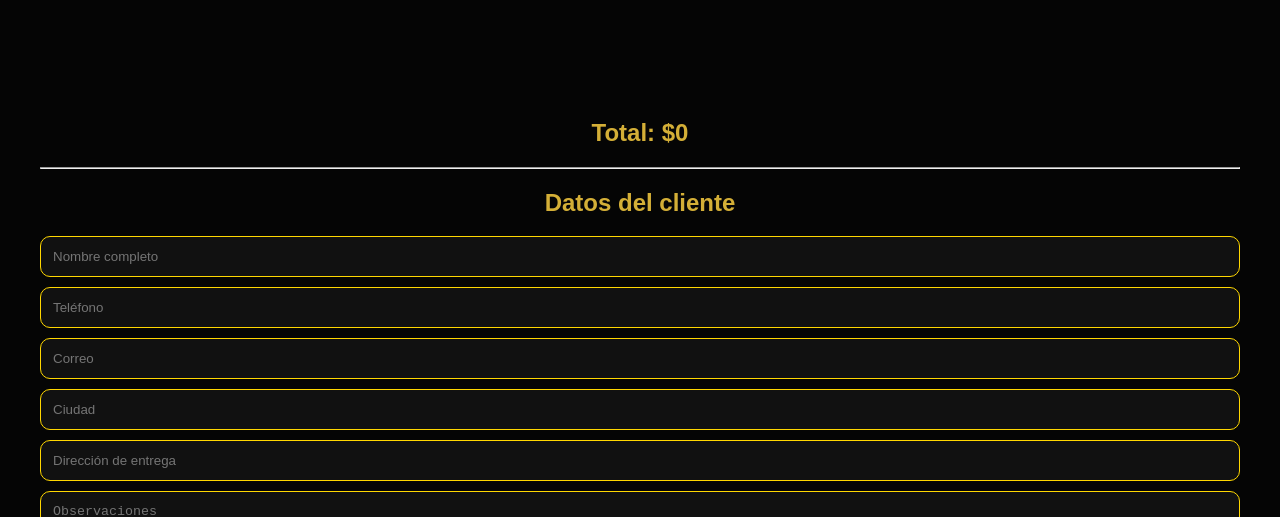
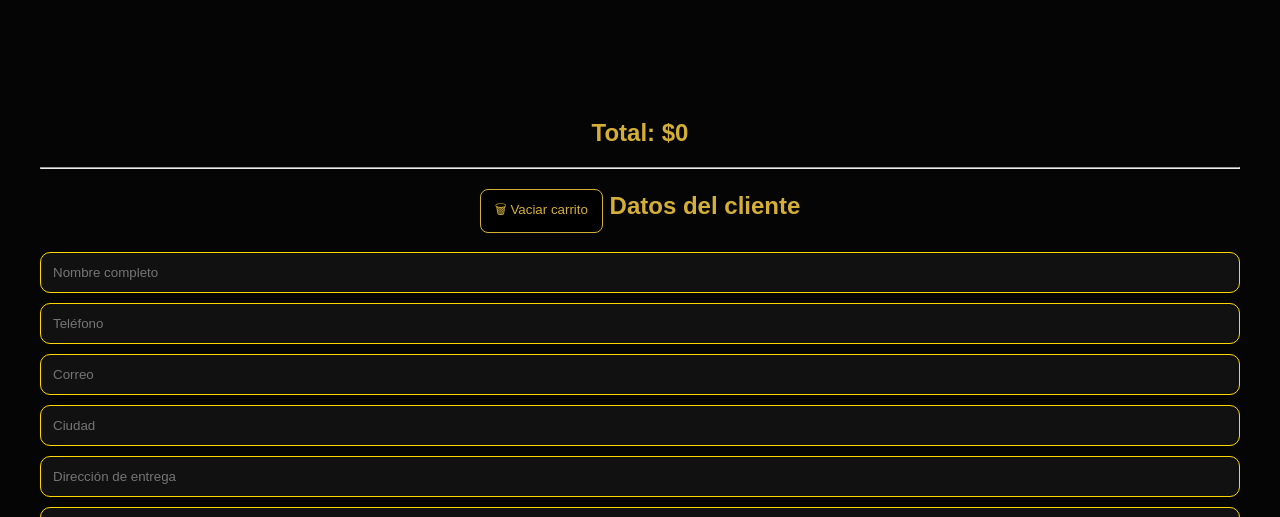
Before and after one commit to PedroAlbaAlba/nextfuxion.github.io, a website: page carrito.html in a window 1280 px wide. Shown: the part 583-1100 px from the top of the page. Drawn offline with Linux system fonts and the light colour scheme.

Commit message:
Update carrito.html

```diff
--- a/carrito.html
+++ b/carrito.html
@@ -51,6 +51,14 @@ Total: $0
 <hr>
 
 <h2>
+
+<button
+class="btn-view"
+onclick="vaciarCarrito()">
+
+🗑 Vaciar carrito
+
+</button>
 
 Datos del cliente
 
```
